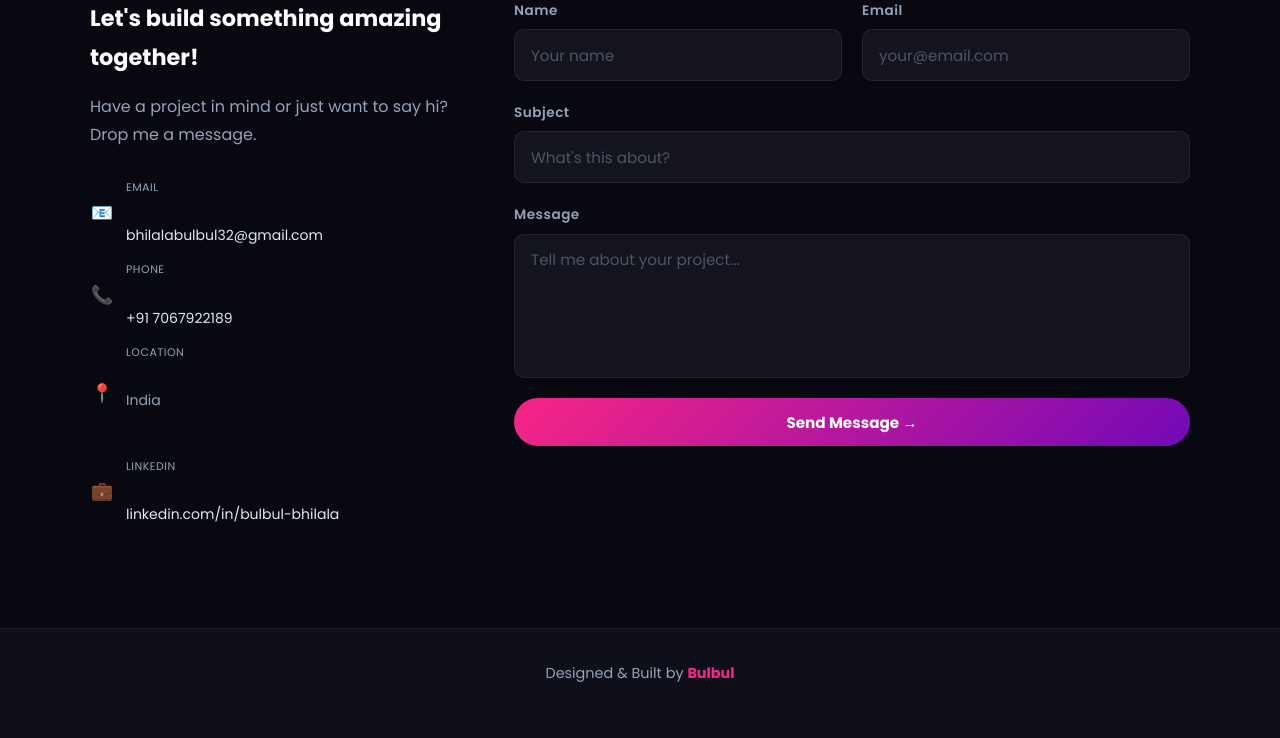
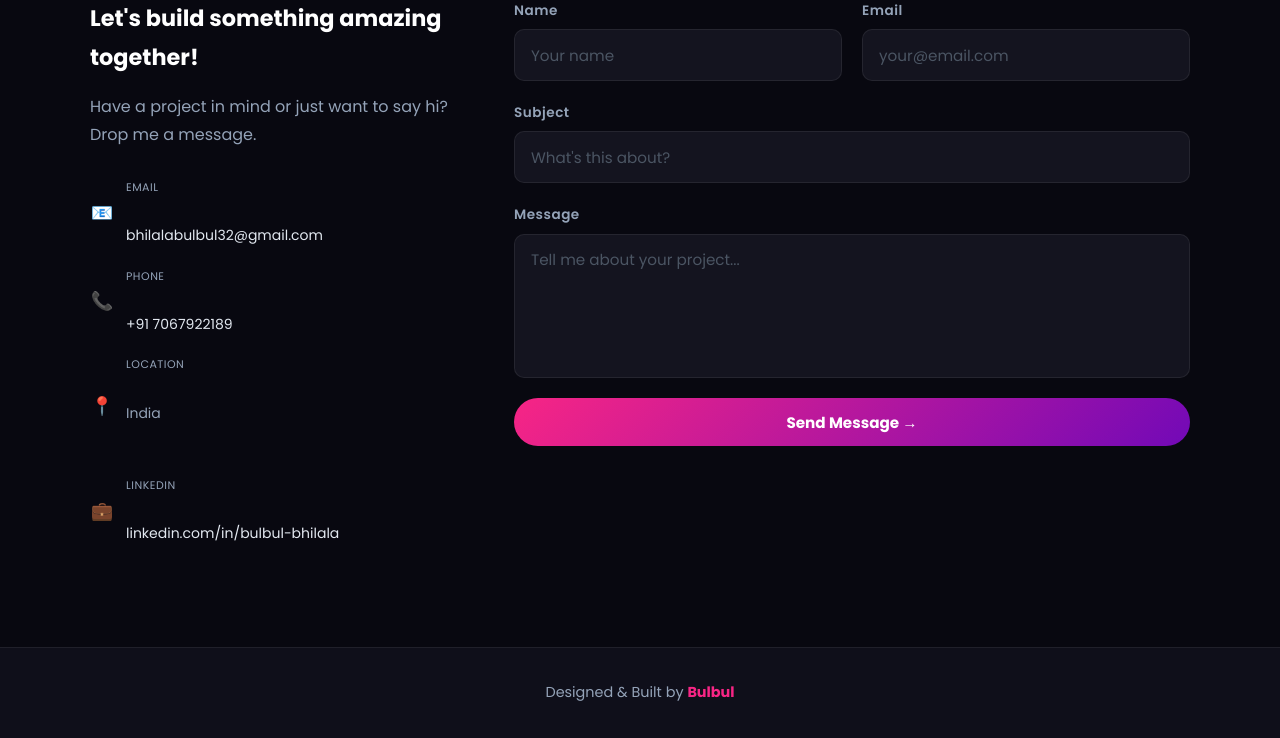
Before and after one commit to Bulbulbhilala-bq/my-portfolio, a Flask app: page / in a window 1280 px wide. Shown: the part 2217-2955 px from the top of the page. Before the commit the page ends 2899 px from the top, so only its background shows below. Run offline with Flask 3, Linux system fonts and the light colour scheme.

Commit message:
fix contact spacing

```diff
--- a/static/style.css
+++ b/static/style.css
@@ -266,8 +266,8 @@ em { color: var(--pink); font-style: normal; }
 .contact-details {
   display: flex;
   flex-direction: column;
-  gap: 0.6rem;
-  margin-top: 1.2rem;
+  gap: 1rem;
+  margin-top: 1.5rem;
 }
 
 .contact-item {
```
